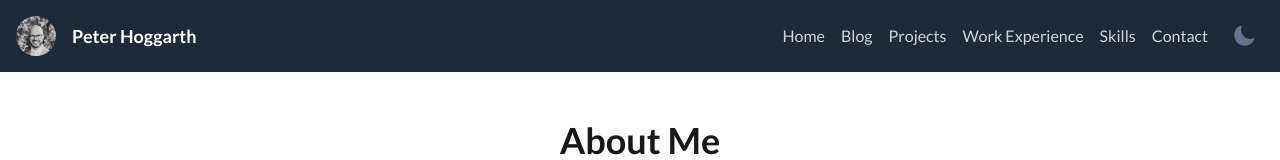
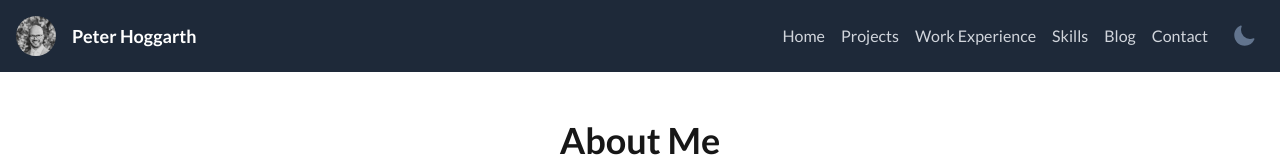
Before and after one commit to peterhogg/portfolio, a Next.js app: page / in a window 1280 px wide. Shown: the top 160 px of the page. Built offline with nearby package versions, Linux system fonts and the light colour scheme.

Commit message:
Moves blog position on nav

```diff
--- a/src/components/Navbar.tsx
+++ b/src/components/Navbar.tsx
@@ -36,9 +36,6 @@ const Navbar = () => {
           <Link href="/" className="text-gray-300 hover:text-white">
             Home
           </Link>
-          <Link href="/blog" className="text-gray-300 hover:text-white">
-            Blog
-          </Link>
           <Link href="/projects" className="text-gray-300 hover:text-white">
             Projects
           </Link>
@@ -47,6 +44,9 @@ const Navbar = () => {
           </Link>
           <Link href="/skills" className="text-gray-300 hover:text-white">
             Skills
+          </Link>
+          <Link href="/blog" className="text-gray-300 hover:text-white">
+            Blog
           </Link>
           <Link href="/contact" className="text-gray-300 hover:text-white">
             Contact
@@ -105,13 +105,6 @@ const Navbar = () => {
             Home
           </Link>
           <Link
-            href="/blog"
-            className="text-gray-300 hover:text-white text-2xl"
-            onClick={() => setIsOpen(false)}
-          >
-            Blog
-          </Link>
-          <Link
             href="/projects"
             className="text-gray-300 hover:text-white text-2xl"
             onClick={() => setIsOpen(false)}
@@ -133,6 +126,13 @@ const Navbar = () => {
             Skills
           </Link>
           <Link
+            href="/blog"
+            className="text-gray-300 hover:text-white text-2xl"
+            onClick={() => setIsOpen(false)}
+          >
+            Blog
+          </Link>
+          <Link
             href="/contact"
             className="text-gray-300 hover:text-white text-2xl"
             onClick={() => setIsOpen(false)}
```
